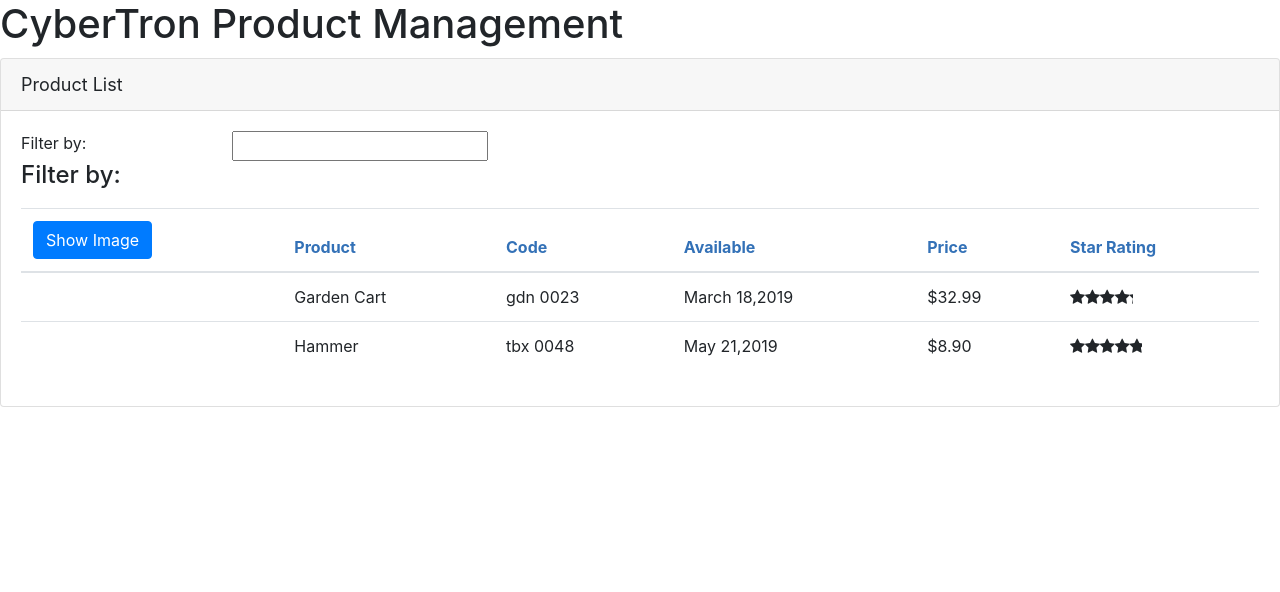
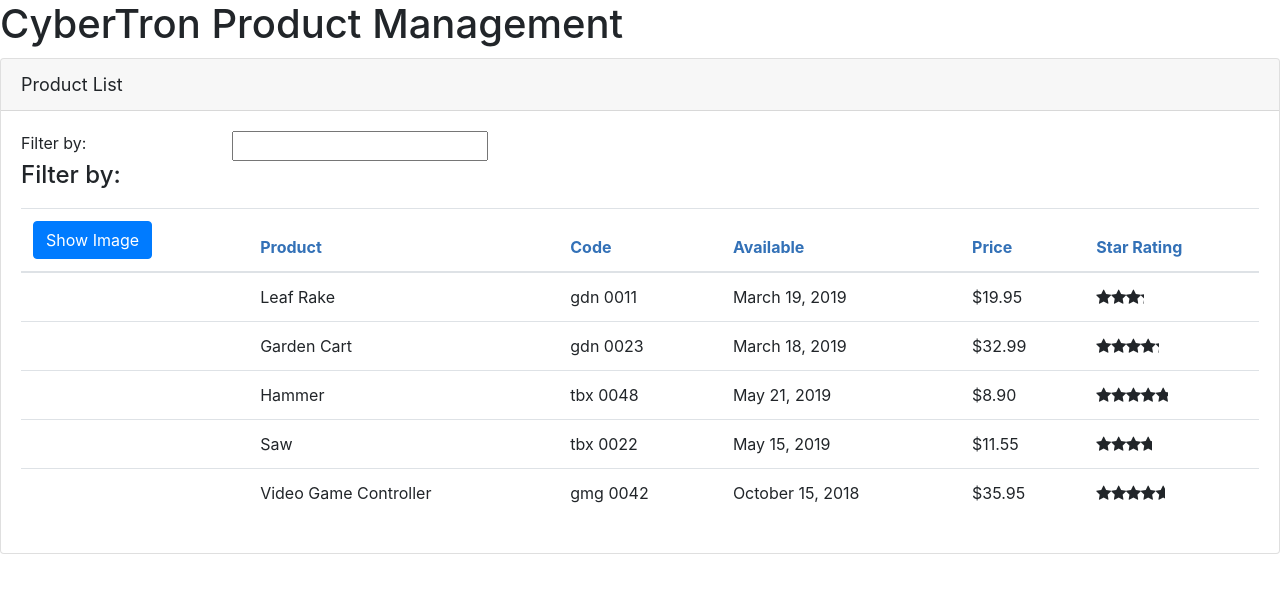
Before and after one commit to pnguyen46/angular, an Angular app: page / in a window 1280 px wide. Shown: the top 592 px of the page. Built offline with nearby package versions, Linux system fonts and the light colour scheme.

Commit message:
Observable( pipe,subscribe,exception handling) Http Request

```diff
--- a/src/app/app.module.ts
+++ b/src/app/app.module.ts
@@ -1,6 +1,7 @@
 import { BrowserModule } from '@angular/platform-browser';
 import { NgModule } from '@angular/core';
 import { FormsModule } from '@angular/forms';
+import {HttpClientModule} from '@angular/common/http'
 
 import { AppComponent } from './app.component';
 import { ProductListComponent } from './products/product-list.component';
@@ -17,6 +18,7 @@ import { StarComponent } from './shared/star.component';
   imports: [
     BrowserModule,
     FormsModule,
+    HttpClientModule,
   ],
   bootstrap: [AppComponent]
 })
--- a/src/app/products/product-list.component.ts
+++ b/src/app/products/product-list.component.ts
@@ -13,6 +13,7 @@ export class ProductListComponent implements OnInit {
     imageWidth: number = 50;
     imageMargin: number = 2;
     showImage: boolean = false;
+    errorMessage:string;
 
     //getter and setter methods
     _listFilter: string;
@@ -46,8 +47,18 @@ export class ProductListComponent implements OnInit {
     }
 
     ngOnInit():void{
-        this.products = this.productService.getProduct();
-        this.filteredProducts = this.products;
+        // this.products = this.productService.getProducts();
+        this.productService.getProducts().subscribe({
+            next: products => {
+                this.products = products;
+                this.filteredProducts = this.products;// make sure the product array is loaded before assigned to filteredProduct array
+            },
+            error: err => {
+                this.errorMessage = err;
+            }
+
+        });
+        // this.filteredProducts = this.products;
     }
     //4th step for @Output
     onRatingClicked(message:string): void {
--- a/src/app/products/product.service.ts
+++ b/src/app/products/product.service.ts
@@ -1,33 +1,68 @@
+import { HttpClient, HttpErrorResponse } from '@angular/common/http';
 import { Injectable } from '@angular/core';
+import { Observable } from 'rxjs';
+import { throwError } from 'rxjs/internal/observable/throwError';
+import {tap,catchError} from 'rxjs/operators';
 import { IProduct } from './product';
+
+
 
 @Injectable({
     providedIn: 'root'
 })
 export class ProductService{
 
-    getProduct(): IProduct[] {
-        return [
-            {
-                "productId":2,
-                "productName": "Garden Cart",
-                "productCode": "GDN-0023",
-                "releaseDate": "March 18,2019",
-                "description": "15 gallon capacity rolling garden cart",
-                "price": 32.99,
-                "starRating": 4.2,
-                "imageUrl": "assets/images/garden_cart.png"
-            },
-            {
-                "productId":5,
-                "productName": "Hammer",
-                "productCode": "TBX-0048",
-                "releaseDate": "May 21,2019",
-                "description": "Curved claw steel hammer",
-                "price": 8.9,
-                "starRating": 4.8,
-                "imageUrl": "assets/images/hammer.png"
-            }
-        ];
+    private productUrl = 'api/products/products.json'
+
+    constructor(private http: HttpClient){
+
+    }
+
+    getProducts():Observable<IProduct[]> {
+        //HttpClient & Observable Setup, exception handling
+        return this.http.get<IProduct[]>(this.productUrl).pipe(
+            tap(data => console.log('All: ' + JSON.stringify(data))),
+            catchError(this.handleError)
+        );
+        // [
+        //     {
+        //         "productId":2,
+        //         "productName": "Garden Cart",
+        //         "productCode": "GDN-0023",
+        //         "releaseDate": "March 18,2019",
+        //         "description": "15 gallon capacity rolling garden cart",
+        //         "price": 32.99,
+        //         "starRating": 4.2,
+        //         "imageUrl": "assets/images/garden_cart.png"
+        //     },
+        //     {
+        //         "productId":5,
+        //         "productName": "Hammer",
+        //         "productCode": "TBX-0048",
+        //         "releaseDate": "May 21,2019",
+        //         "description": "Curved claw steel hammer",
+        //         "price": 8.9,
+        //         "starRating": 4.8,
+        //         "imageUrl": "assets/images/hammer.png"
+        //     }
+        // ];
+
+
+    }
+
+    private handleError(err : HttpErrorResponse){
+        //in a real world app, we may send the server to some remote logging infrastructure
+        // instead of just logging it in the console
+        let errorMessage = '';
+        if(err.error instanceof ErrorEvent){
+            // A client-side or network error occurred. Handle it accordingly.
+            errorMessage = `An error occurred: ${err.error.message}`;
+        }else{
+            // The backend returned an unsuccessful response code.
+            // The response body may contain clues as to what went wrong
+            errorMessage = `Server returned code: ${err.status}, error message is: ${err.message}`;
+        }
+        console.error(errorMessage);
+        return throwError(errorMessage);
     }
 }
```
